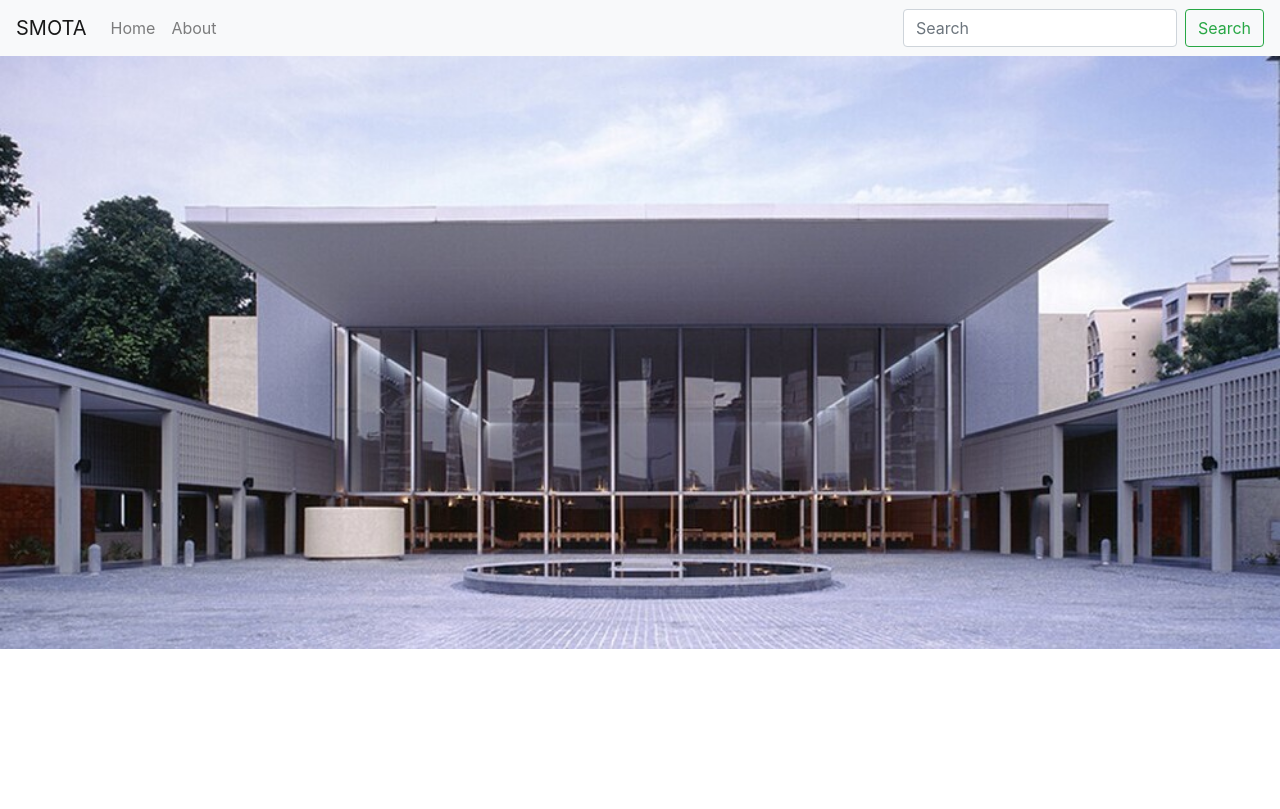
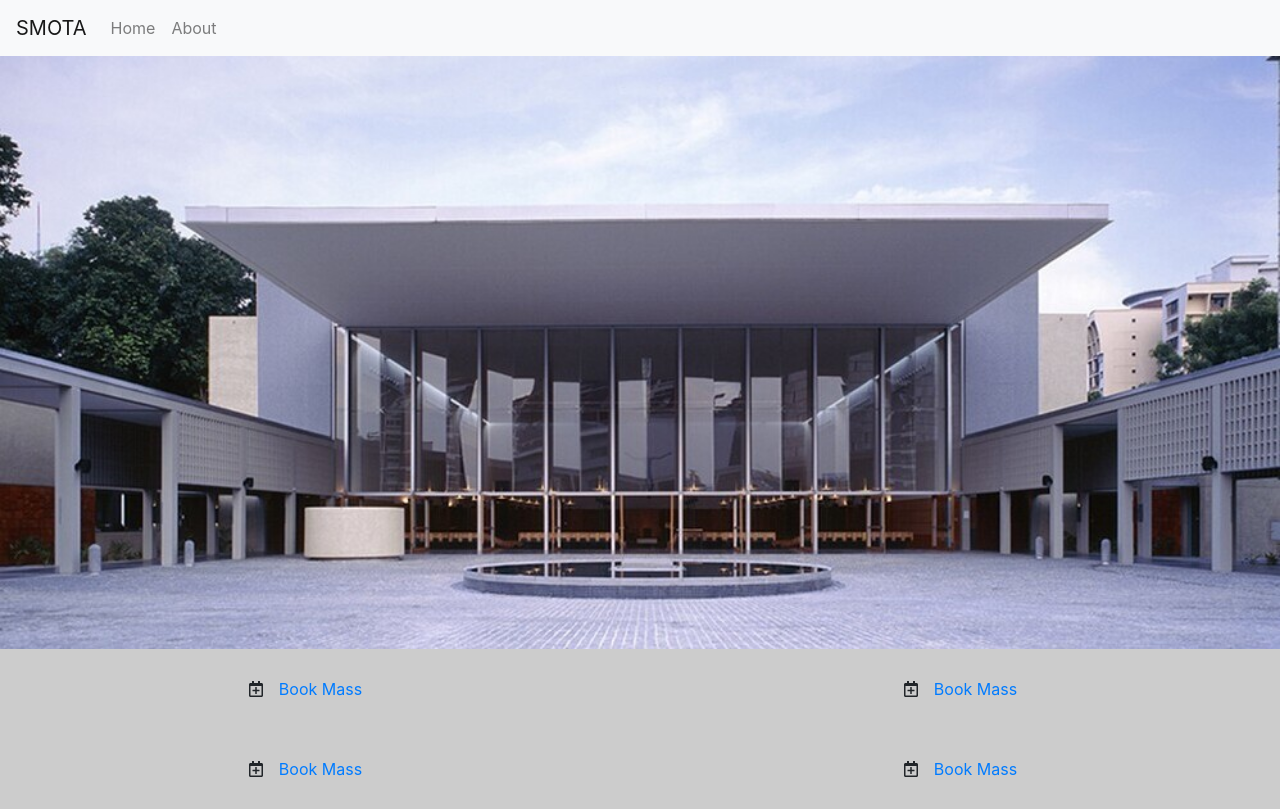
Before and after one commit to ashiswin/SMOTA-Web-App, a React (Create React App) app: page / in a window 1280 px wide. Built offline with nearby package versions, Linux system fonts and the light colour scheme.

Commit message:
Display basic link grid
Added a dummy data provider.
Wired up to a link grid component.

```diff
--- a/package.json
+++ b/package.json
@@ -4,7 +4,9 @@
   "private": true,
   "dependencies": {
     "@fortawesome/fontawesome-svg-core": "^1.2.32",
+    "@fortawesome/free-regular-svg-icons": "^5.15.1",
     "@fortawesome/free-solid-svg-icons": "^5.15.1",
+    "@fortawesome/react-fontawesome": "^0.1.11",
     "@testing-library/jest-dom": "^4.2.4",
     "@testing-library/react": "^9.5.0",
     "@testing-library/user-event": "^7.2.1",
--- a/src/App.tsx
+++ b/src/App.tsx
@@ -1,7 +1,7 @@
 import React, { lazy, Suspense } from "react";
 import { BrowserRouter as Router, Switch, Route, Link } from "react-router-dom";
 import 'bootstrap/dist/css/bootstrap.min.css';
-import { Button, Form, FormControl, Navbar, Nav } from "react-bootstrap";
+import { Navbar, Nav } from "react-bootstrap";
 const AboutScreen = lazy(() => import("./screens/AboutScreen"));
 const HomeScreen = lazy(() => import("./screens/HomeScreen"));
 
@@ -16,10 +16,6 @@ const App: React.FC = () => (
             <Nav.Link as={Link} to="/">Home</Nav.Link>
             <Nav.Link as={Link} to="/about">About</Nav.Link>
           </Nav>
-          <Form inline>
-            <FormControl type="text" placeholder="Search" className="mr-sm-2" />
-            <Button variant="outline-success">Search</Button>
-          </Form>
         </Navbar.Collapse>
       </Navbar>
       <Switch>
--- /dev/null
+++ b/src/components/LinkGrid.tsx
@@ -0,0 +1,34 @@
+import React from "react";
+import { Row } from "react-bootstrap";
+import { DummyLinks } from "../dummy/DummyHomeScreenLinkProvider";
+import LinkGridItem from "./LinkGridItem";
+
+const LinkGrid: React.FC = () => {
+    let linkPairs = [];
+
+    for(var i = 0; i < DummyLinks.length; i += 2)
+    {
+      linkPairs.push(DummyLinks.slice(i, i + 2));
+    }
+
+    let links = linkPairs.map((pair) => {
+        return(
+            <>
+                <LinkGridItem title={pair[0].title} url={pair[0].url} icon={pair[0].iconName}/>
+                {
+                    pair.length > 1
+                        ? <LinkGridItem  title={pair[1].title} url={pair[1].url} icon={pair[1].iconName}/>
+                        : null
+                }
+            </>
+        );
+      })
+
+    return(
+        <Row>
+            {links}
+        </Row>
+    );
+}
+
+export default LinkGrid;
--- /dev/null
+++ b/src/components/LinkGridItem.tsx
@@ -0,0 +1,31 @@
+import React from "react";
+import { Col, Row } from "react-bootstrap";
+import { FontAwesomeIcon } from '@fortawesome/react-fontawesome'
+import { IconDefinition } from "@fortawesome/free-solid-svg-icons";
+
+interface Props {
+  title: string
+  url: string
+  icon: IconDefinition
+}
+
+const LinkGridItem: React.FC<Props> = ({title, url, icon}) => (
+      <Col xs={6} style={styles.link}>
+        <Row>
+          <Col xs={2}><FontAwesomeIcon icon={icon} /></Col>
+          <Col><a href={url}>{title}</a></Col>
+        </Row>
+      </Col>
+)
+
+const styles = {
+  link: {
+    height: "10vh",
+    backgroundColor: "#CCCCCC",
+    display: "flex",
+    alignItems: "center",
+    justifyContent: "center",
+  },
+};
+
+export default LinkGridItem;
--- /dev/null
+++ b/src/dummy/DummyHomeScreenLinkProvider.js
@@ -0,0 +1,25 @@
+import { icon } from '@fortawesome/fontawesome-svg-core';
+import { far } from '@fortawesome/free-regular-svg-icons';
+
+export const DummyLinks = [
+  {
+    iconName: icon(far.faCalendarPlus),
+    title: 'Book Mass',
+    url: 'https://mycatholic.sg',
+  },
+  {
+    iconName: icon(far.faCalendarPlus),
+    title: 'Book Mass',
+    url: 'https://mycatholic.sg',
+  },
+  {
+    iconName: icon(far.faCalendarPlus),
+    title: 'Book Mass',
+    url: 'https://mycatholic.sg',
+  },
+  {
+    iconName: icon(far.faCalendarPlus),
+    title: 'Book Mass',
+    url: 'https://mycatholic.sg',
+  },
+];
--- a/src/screens/HomeScreen.tsx
+++ b/src/screens/HomeScreen.tsx
@@ -1,9 +1,11 @@
 import React from "react";
 import smota_large from "../assets/img/smota-jumbotron.jpg";
+import LinkGrid from "../components/LinkGrid";
 
 const HomeScreen: React.FC = () => (
     <div>
         <img src={smota_large} style={styles.image} alt="St Mary of the Angels Singapore" />
+        <LinkGrid />
     </div>
 );
 
```
Also changed, not shown: 1 other file (tests, documents, lock files or other folders).
